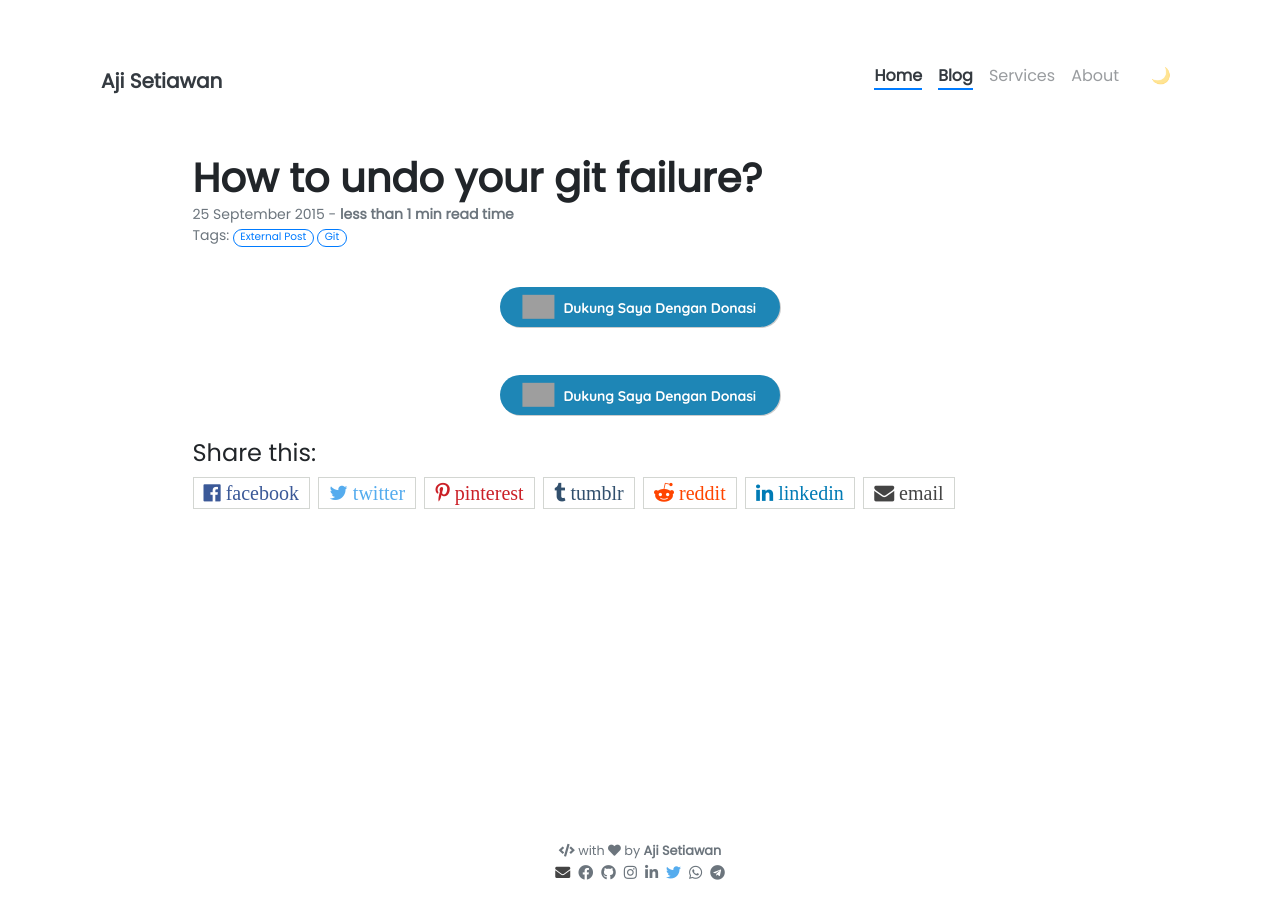
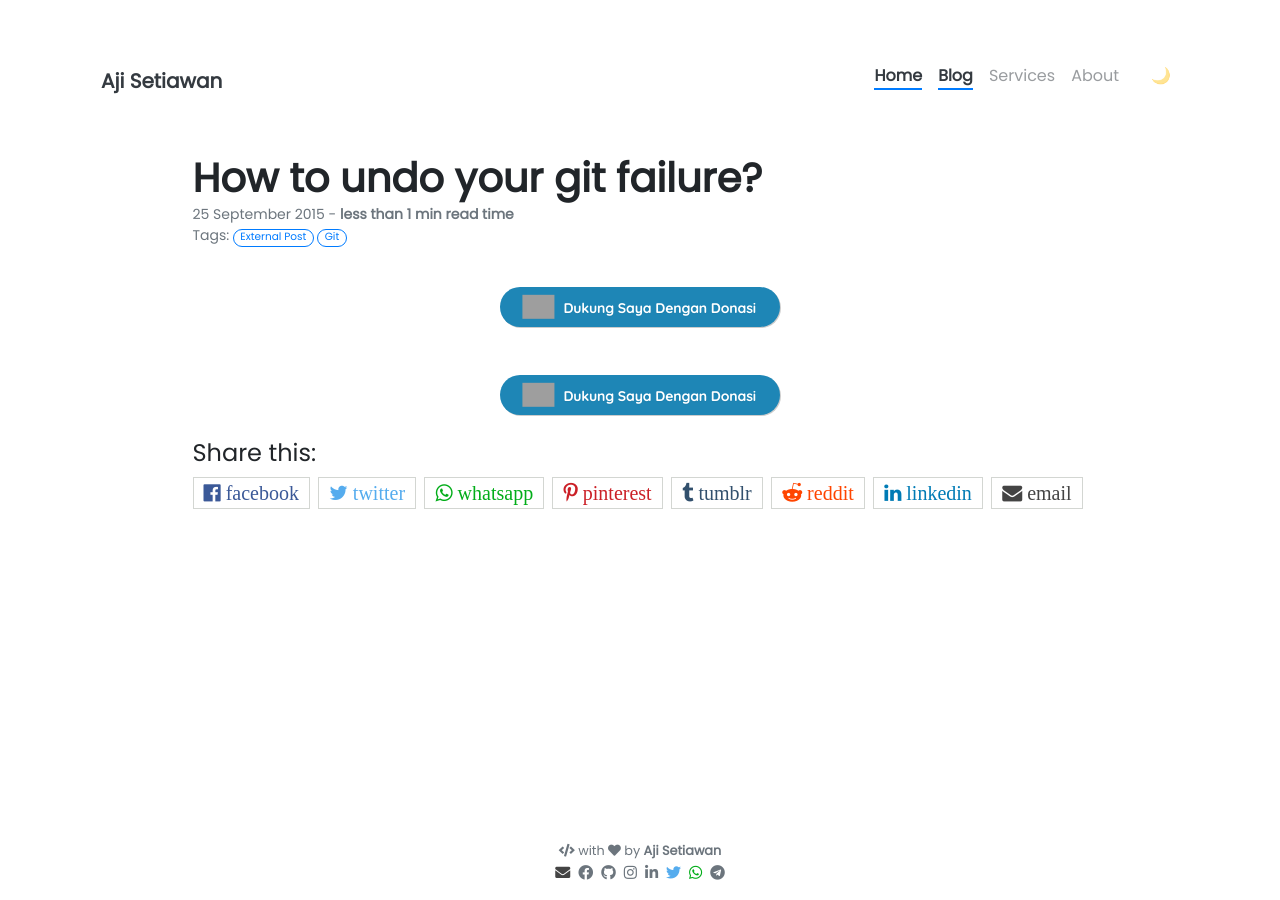
Before and after one commit to ajisetiawan716/ajisetiawan716.github.io, a Jekyll site: the page built from _posts/2015-09-25-how-to-undo-your-git-failure.md, in a window 1280 px wide. Built offline with Jekyll 4.4.1, drawn with Linux system fonts in a browser that asks for light colours; nearby versions of some CDN libraries; our own code applies the rules of GitHub Pages for plain Markdown files; comment, search, counter and statistics services are not loaded; grey boxes are pictures that could not be loaded.

Commit message:
Update share-bar.html

```diff
--- a/_includes/blog/share-bar.html
+++ b/_includes/blog/share-bar.html
@@ -14,6 +14,12 @@
             onclick="window.open(this.href, 'pop-up', 'left=20,top=20,width=500,height=500,toolbar=1,resizable=0'); return false;"
             title="Share on Twitter" >
             <i class="fa fa-twitter share-button"> twitter</i>
+        </a>
+
+         <a  href="https://wa.me/?text={{ page.title }}&url={{ site.url }}{{ site.baseurl }}{{ page.url }}"
+            onclick="window.open(this.href, 'pop-up', 'left=20,top=20,width=500,height=500,toolbar=1,resizable=0'); return false;"
+            title="Share on WhatsApp" >
+            <i class="fa fa-whatsapp share-button"> whatsapp</i>
         </a>
 
         <a  href="http://pinterest.com/pin/create/button/?url={{ site.url }}{{ site.baseurl }}{{ page.url }}"
@@ -86,6 +92,13 @@
 .fa-twitter:hover {
     background-color: #55acee;
 }
+/* Whatsapp button */
+.fa-whatsapp {
+    color: #02ad19;
+}
+.fa-whatsapp:hover {
+    background-color: #02ad19;
+}
 /* Google-PLus button */
 .fa-google-plus {
     color: #dd4b39;
```
